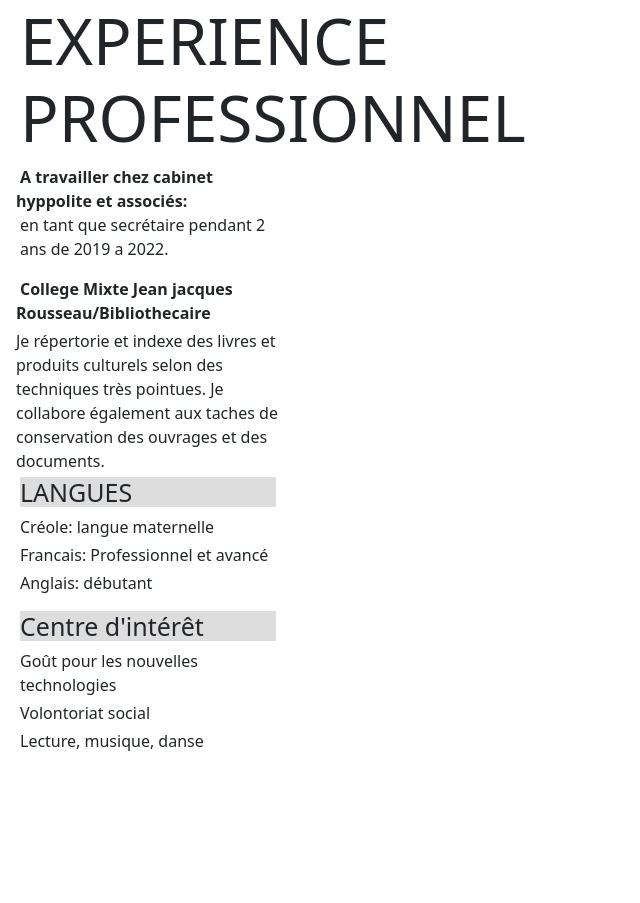
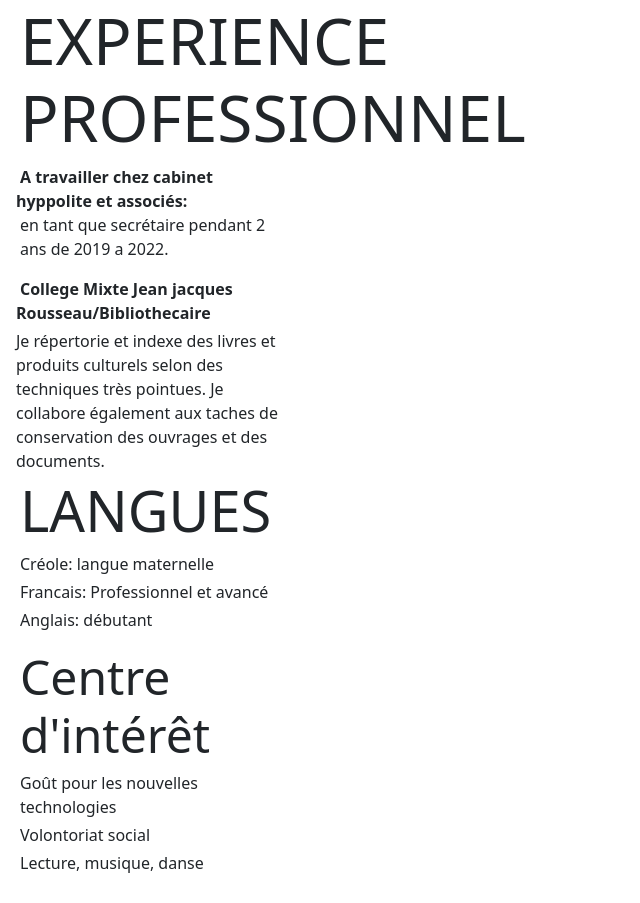
Before and after one commit to mischma/mischma.github.io, a plain HTML site: page index.html in a window 1280 px wide. Shown: the part 1279-2182 px from the top of the page, without its empty margins (0-640 px from the left). Before the commit the page ends 2060 px from the top, so only its background shows below. Drawn offline with nearby package versions, Linux system fonts and the light colour scheme.

Commit message:
index.html

```diff
--- a/index.html
+++ b/index.html
@@ -75,7 +75,7 @@
             de conservation des ouvrages et des documents.
             </div>
         <section>
-                <h1 class="c">LANGUES</h1>
+                <h4 class="display-4" class="c">LANGUES</h4>
         </section>
         <ul class="list-unstyled">
            <li>Créole: langue maternelle</li>
@@ -84,7 +84,7 @@
 
         </ul>
         <section>
-               <h1 class="c">Centre d'intérêt</h1>
+               <h5 class="display-5" class="c">Centre d'intérêt</h5>
         </section>
         <ul class="list-unstyled">
                <li>Goût pour les nouvelles technologies</li>
```
